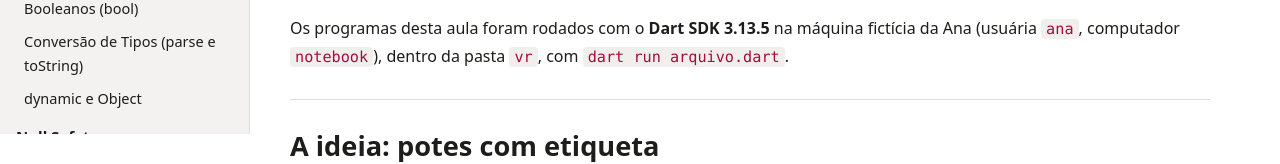
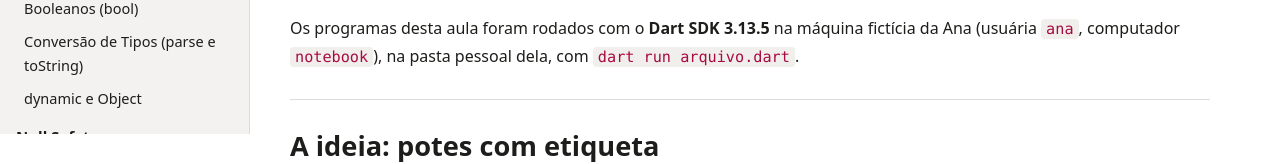
Before and after one commit to Wallysondevs/guia-dart, a plain HTML site: page variaveis.html in a window 1280 px wide. Shown: the part 666-830 px from the top of the page. Drawn offline with Linux system fonts and the light colour scheme.

Commit message:
revisão: variaveis, terminais colhidos na pasta pessoal (sem subpasta)

```diff
--- a/variaveis.html
+++ b/variaveis.html
@@ -33,7 +33,7 @@
 </ul>
 </div>
 
-<p>Os programas desta aula foram rodados com o <strong>Dart SDK 3.13.5</strong> na máquina fictícia da Ana (usuária <code>ana</code>, computador <code>notebook</code>), dentro da pasta <code>vr</code>, com <code>dart run arquivo.dart</code>.</p>
+<p>Os programas desta aula foram rodados com o <strong>Dart SDK 3.13.5</strong> na máquina fictícia da Ana (usuária <code>ana</code>, computador <code>notebook</code>), na pasta pessoal dela, com <code>dart run arquivo.dart</code>.</p>
 
 <hr>
 
```
